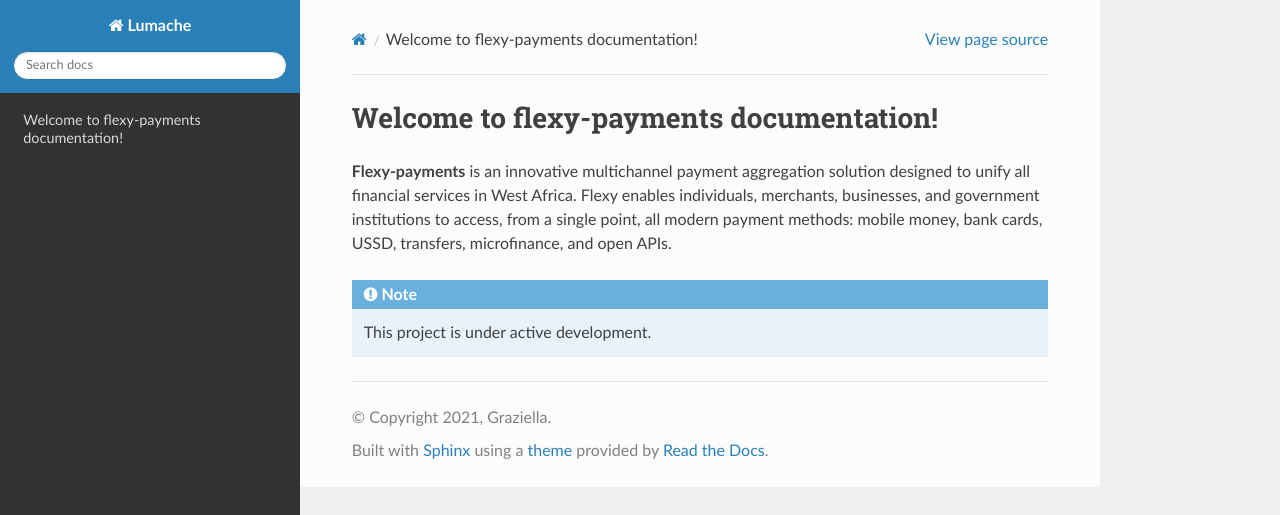
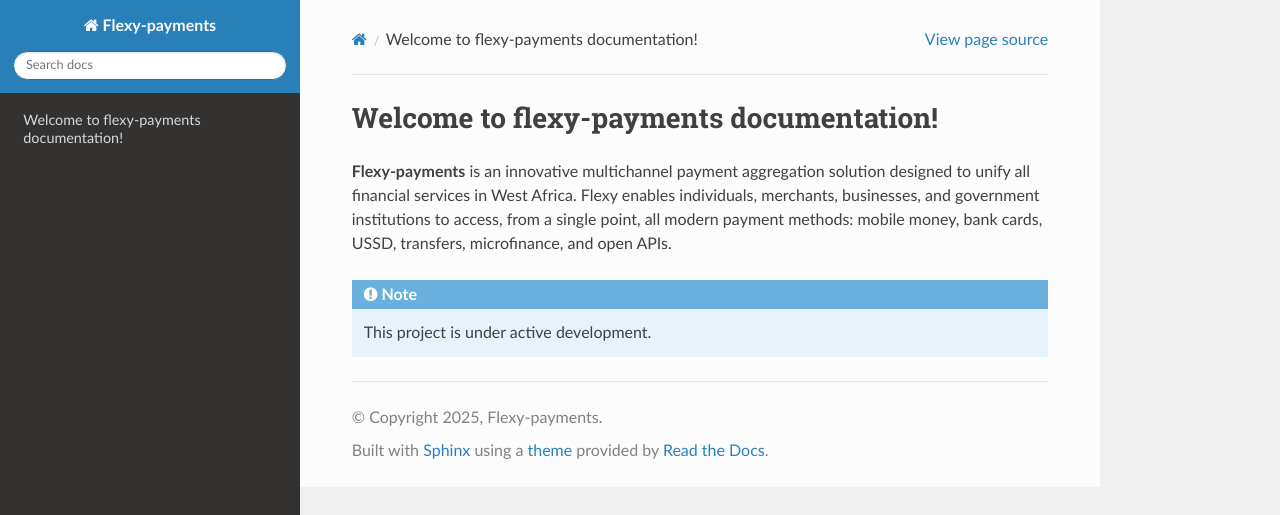
Before and after one commit to Distasphere/Docs, a Sphinx documentation site: the page built from docs/source/index.rst, in a window 1280 px wide. Shown: the top 515 px of the page. Built offline with Sphinx 7.4.7 and the Read the Docs theme 3.1.0, drawn with Linux system fonts in a browser that asks for light colours.

Commit message:
Update conf.py

```diff
--- a/docs/source/conf.py
+++ b/docs/source/conf.py
@@ -2,9 +2,9 @@
 
 # -- Project information
 
-project = 'Lumache'
-copyright = '2021, Graziella'
-author = 'Graziella'
+project = 'Flexy-payments'
+copyright = '2025, Flexy-payments'
+author = 'ACITIM'
 
 release = '0.1'
 version = '0.1.0'
```
